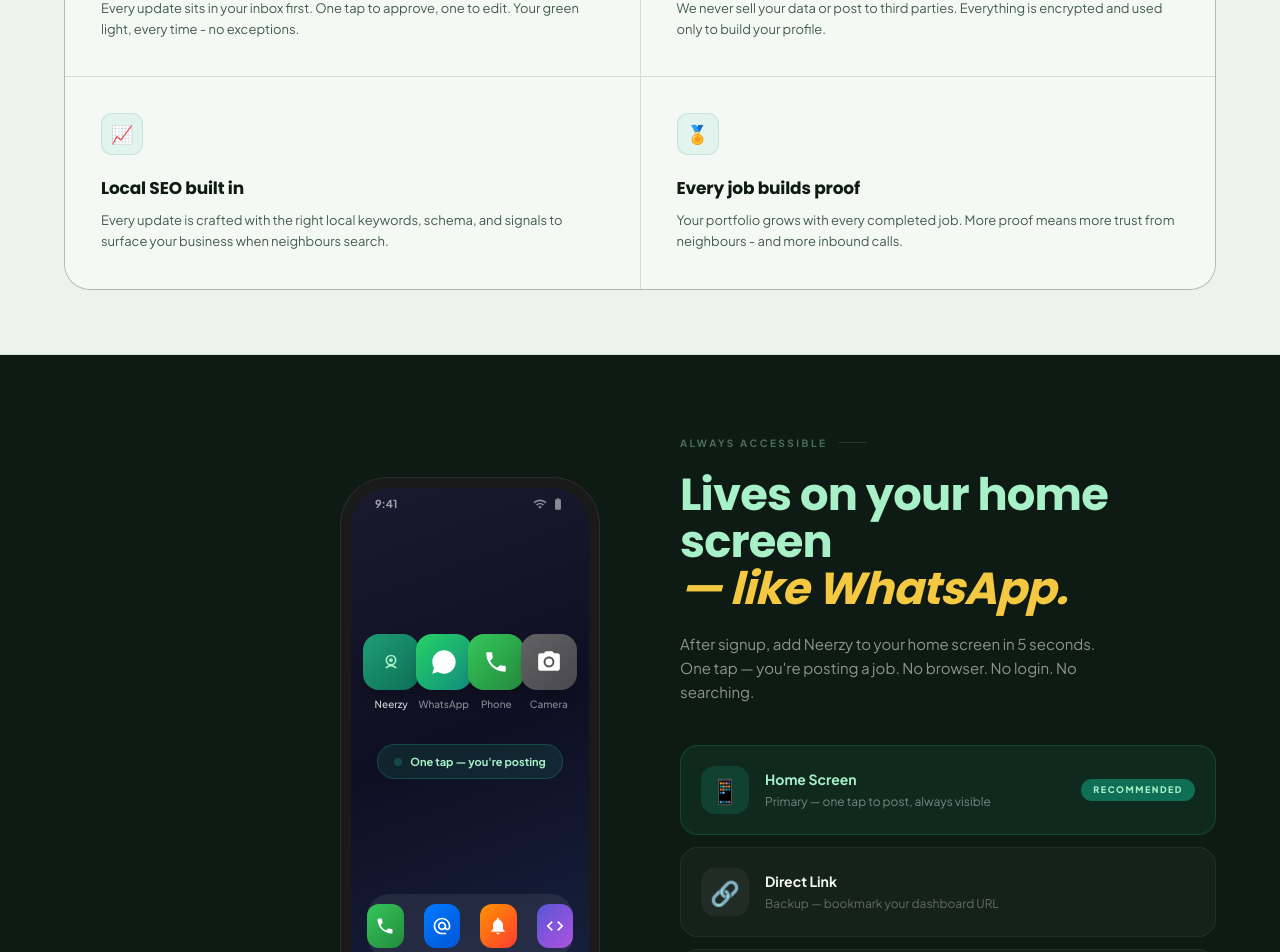
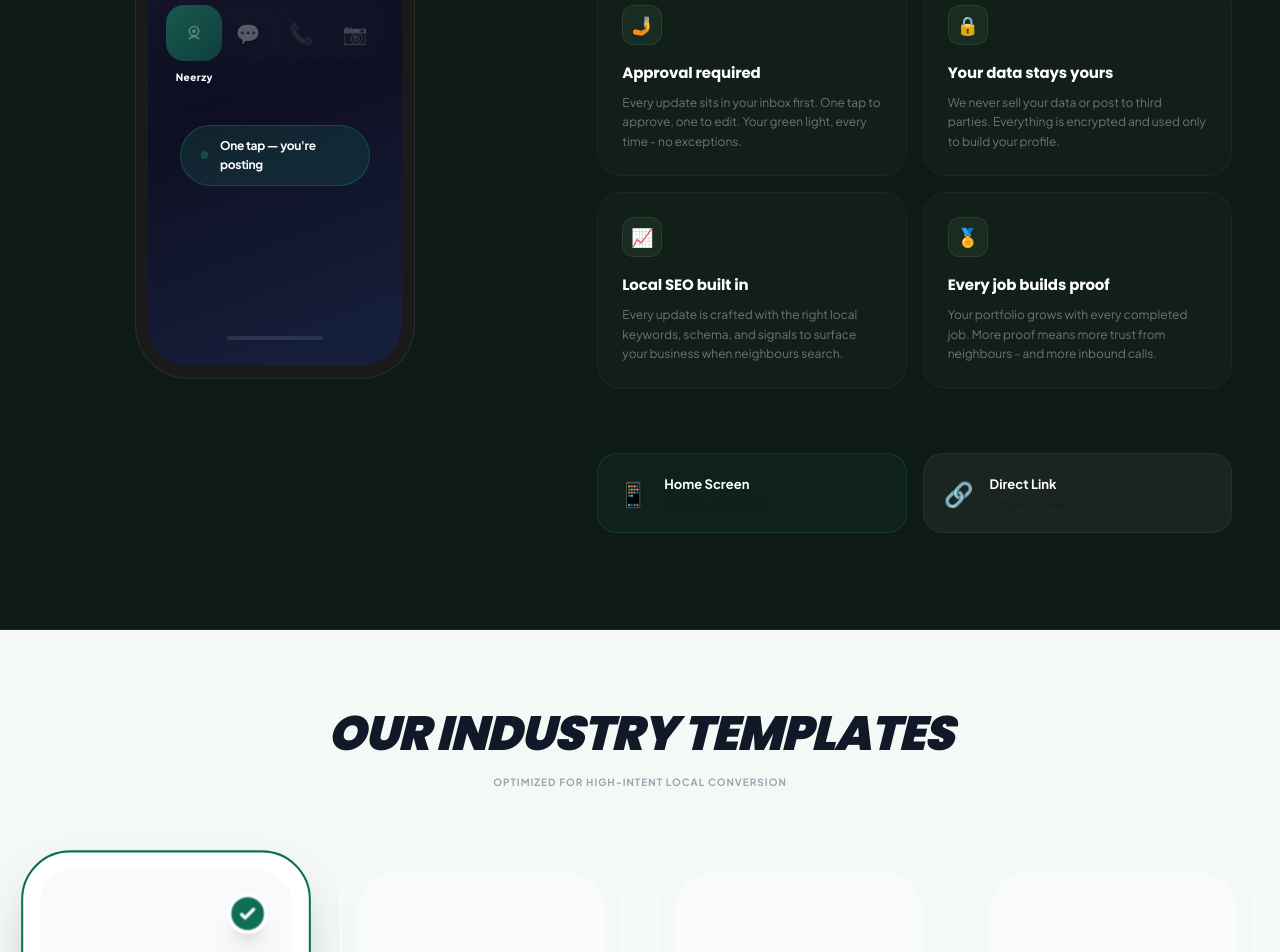
Before and after one commit to mobeen00381/seo-junction, a Next.js app: page / in a window 1280 px wide. Shown: the part 2800-3752 px from the top of the page. Built offline with nearby package versions, Linux system fonts and the light colour scheme.

Commit message:
feat: consolidate Control and Home Screen sections into single Mobile Companion hub

```diff
--- a/src/app/page.tsx
+++ b/src/app/page.tsx
@@ -259,7 +259,7 @@
           <h2 className="mb-3" style={{color:'var(--on-dark-sub)'}}>Four steps.<br/><em style={{color:'var(--sun)'}}>Zero complexity.</em></h2>
           <p className="text-[15px] max-w-[480px] mb-12" style={{color:'rgba(245,249,246,0.5)'}}>We handle everything behind the scenes. You just show us your latest work.</p>
           <div className="grid md:grid-cols-2 lg:grid-cols-4 gap-px rounded-[26px] overflow-hidden" style={{border:'1px solid rgba(168,240,200,0.1)', background:'rgba(168,240,200,0.06)'}}>
-            {STEPS.map((s, i) => (
+              {STEPS.map((s, i) => (
               <div key={i} className="p-8 md:p-10 premium-card" style={{background:'rgba(14,26,20,0.98)'}}>
                 <div className="font-display text-7xl font-bold italic leading-none tracking-tighter mb-4" style={{color:'rgba(168,240,200,0.07)'}}>{s.n}</div>
                 <div className="w-11 h-11 rounded-xl flex items-center justify-center text-xl mb-5" style={{background:'rgba(168,240,200,0.08)', border:'1px solid rgba(168,240,200,0.12)'}}>{s.icon}</div>
@@ -271,158 +271,102 @@
         </div>
       </section>
 
-      {/* 🔐 CONTROL 🔐 */}
-      <section className="py-14 md:py-16 px-6 md:px-12" style={{background:'var(--paper2)', borderTop:'1px solid var(--border)', borderBottom:'1px solid var(--border)'}}>
-        <div className="max-w-6xl mx-auto">
-          <div className="text-[10px] font-bold tracking-[2.5px] uppercase mb-4 flex items-center gap-3" style={{color:'var(--ink4)'}}>
-            Always in control
-            <span className="h-px w-7" style={{background:'var(--paper4)'}}></span>
-          </div>
-          <h2 className="mb-3">Nothing goes live<br/><em>without your say.</em></h2>
-          <p className="text-[15px] max-w-[480px] mb-10" style={{color:'var(--ink3)'}}>We do all the work. You approve every update before a single neighbour sees it.</p>
-          <div className="grid md:grid-cols-2 gap-px rounded-[26px] overflow-hidden" style={{border:'1px solid var(--border2)', background:'var(--border)'}}>
-            {CONTROLS.map((c, i) => (
-              <div key={i} className="p-8 md:p-9 premium-card" style={{background:'var(--paper)'}}>
-                <div className="w-[42px] h-[42px] rounded-[11px] flex items-center justify-center text-lg mb-5" style={{background:'var(--teal-soft)', border:'1px solid rgba(15,110,86,0.12)'}}>{c.icon}</div>
-                <h3 className="font-display text-[17px] font-bold mb-2" style={{color:'var(--ink)'}}>{c.title}</h3>
-                <p className="text-[13px] leading-relaxed" style={{color:'var(--ink3)'}}>{c.desc}</p>
-              </div>
-            ))}
-          </div>
-        </div>
-      </section>
+      {/* 📱 MOBILE COMPANION & CONTROL 📱 */}
+      <section className="py-16 md:py-24 px-6 md:px-12 overflow-hidden" style={{background:'var(--navy)', borderBottom:'1px solid rgba(255,255,255,0.05)'}}>
+        <div className="max-w-7xl mx-auto grid lg:grid-cols-[1fr_1.4fr] gap-16 md:gap-24 items-center">
 
-      {/* 📱 HOME SCREEN SECTION 📱 */}
-      <section className="py-14 md:py-20 px-6 md:px-12 overflow-hidden" style={{background:'var(--navy)'}}>
-        <div className="max-w-6xl mx-auto grid md:grid-cols-2 gap-16 md:gap-20 items-center">
+          {/* Left — Phone Mockup (Visual Highlight) */}
+          <div className="flex justify-center md:px-12">
+            <div className="w-[280px] h-[560px] rounded-[54px] p-3 shadow-4xl relative group" style={{background:'#1a1a1a', border:'1px solid rgba(255,255,255,0.08)'}}>
+               {/* Ambient Glow */}
+               <div className="absolute inset-0 bg-teal-500/20 blur-[100px] opacity-0 group-hover:opacity-100 transition-opacity duration-1000 -z-10"></div>
 
-          {/* Left — Phone Mockup (Home Screen) */}
-          <div className="flex justify-center md:justify-end order-2 md:order-1">
-            <div className="w-[260px] h-[520px] rounded-[48px] p-2.5 shadow-4xl" style={{background:'#1a1a1a', border:'1px solid rgba(255,255,255,0.08)'}}>
-              <div className="w-full h-full rounded-[38px] overflow-hidden relative flex flex-col" style={{background:'linear-gradient(160deg, #1a1a2e 0%, #0f0f23 50%, #16213e 100%)'}}>
-
+               <div className="w-full h-full rounded-[42px] overflow-hidden relative flex flex-col" style={{background:'linear-gradient(160deg, #1a1a2e 0%, #0f0f23 50%, #16213e 100%)'}}>
                 {/* Status Bar */}
                 <div className="h-8 flex items-center px-6 shrink-0">
                   <div className="text-[11px] font-bold" style={{color:'rgba(255,255,255,0.6)'}}>9:41</div>
-                  <div className="ml-auto flex gap-1 items-center opacity-50">
-                    <svg width="14" height="14" viewBox="0 0 24 24" fill="white"><path d="M1 9l2 2c4.97-4.97 13.03-4.97 18 0l2-2C16.93 2.93 7.08 2.93 1 9zm8 8l3 3 3-3a4.237 4.237 0 00-6 0zm-4-4l2 2a7.074 7.074 0 0110 0l2-2C15.14 9.14 8.87 9.14 5 13z"/></svg>
-                    <svg width="14" height="14" viewBox="0 0 24 24" fill="white"><path d="M15.67 4H14V2h-4v2H8.33C7.6 4 7 4.6 7 5.33v15.33C7 21.4 7.6 22 8.33 22h7.33c.74 0 1.34-.6 1.34-1.33V5.33C17 4.6 16.4 4 15.67 4z"/></svg>
+                  <div className="ml-auto flex gap-1.5 items-center opacity-40">
+                    <div className="w-3.5 h-3.5 rounded-[4px] border border-white"></div>
+                    <div className="w-4 h-2.5 rounded-[2px] border border-white"></div>
                   </div>
                 </div>
 
-                {/* Home Screen Area */}
-                <div className="flex-1 flex flex-col items-center justify-center gap-8 px-6">
-
-                  {/* App Icons Row */}
-                  <div className="grid grid-cols-4 gap-5">
-                    {/* Neerzy App — Highlighted */}
-                    <div className="flex flex-col items-center gap-1.5 group">
-                      <div className="w-14 h-14 rounded-[16px] flex items-center justify-center shadow-lg transition-transform group-hover:scale-110" style={{background:'linear-gradient(135deg, #1d9e75 0%, #0f6e56 100%)'}}>
-                        <svg className="w-7 h-7" viewBox="0 0 30 30" fill="none">
+                <div className="flex-1 flex flex-col items-center justify-center gap-10 px-8">
+                  {/* App Grid */}
+                  <div className="grid grid-cols-4 gap-6">
+                    <div className="flex flex-col items-center gap-2">
+                      <div className="w-14 h-14 rounded-[18px] flex items-center justify-center shadow-2xl animate-pulse" style={{background:'linear-gradient(135deg, #1d9e75 0%, #0f6e56 100%)'}}>
+                        <svg width="28" height="28" viewBox="0 0 30 30" fill="none">
                           <circle cx="15" cy="13" r="5" fill="none" stroke="#a8f0c8" strokeWidth="1.8"/>
                           <circle cx="15" cy="13" r="2" fill="#a8f0c8"/>
-                          <path d="M10 21 Q15 17 20 21" stroke="#a8f0c8" strokeWidth="1.8" strokeLinecap="round" fill="none"/>
+                          <path d="M10 21 Q15 17 20 21" stroke="#a8f0c8" strokeWidth="1.8" strokeLinecap="round"/>
                         </svg>
                       </div>
-                      <span className="text-[10px] font-medium" style={{color:'rgba(255,255,255,0.8)'}}>Neerzy</span>
+                      <span className="text-[10px] font-black tracking-wider text-white">Neerzy</span>
                     </div>
-
-                    {/* WhatsApp */}
-                    <div className="flex flex-col items-center gap-1.5">
-                      <div className="w-14 h-14 rounded-[16px] flex items-center justify-center shadow-lg" style={{background:'linear-gradient(135deg, #25D366 0%, #128C7E 100%)'}}>
-                        <svg width="28" height="28" viewBox="0 0 24 24" fill="white"><path d="M17.472 14.382c-.297-.149-1.758-.867-2.03-.967-.273-.099-.471-.148-.67.15-.197.297-.767.966-.94 1.164-.173.199-.347.223-.644.075-.297-.15-1.255-.463-2.39-1.475-.883-.788-1.48-1.761-1.653-2.059-.173-.297-.018-.458.13-.606.134-.133.298-.347.446-.52.149-.174.198-.298.298-.497.099-.198.05-.371-.025-.52-.075-.149-.669-1.612-.916-2.207-.242-.579-.487-.5-.669-.51-.173-.008-.371-.01-.57-.01-.198 0-.52.074-.792.372-.272.297-1.04 1.016-1.04 2.479 0 1.462 1.065 2.875 1.213 3.074.149.198 2.096 3.2 5.077 4.487.709.306 1.262.489 1.694.625.712.227 1.36.195 1.871.118.571-.085 1.758-.719 2.006-1.413.248-.694.248-1.289.173-1.413-.074-.124-.272-.198-.57-.347z"/><path d="M12 2C6.477 2 2 6.477 2 12c0 1.89.525 3.66 1.438 5.168L2 22l4.832-1.438A9.955 9.955 0 0012 22c5.523 0 10-4.477 10-10S17.523 2 12 2z"/></svg>
+                    {['💬', '📞', '📷'].map((e, i) => (
+                      <div key={i} className="flex flex-col items-center gap-2 opacity-30">
+                        <div className="w-14 h-14 rounded-[18px] bg-white/5 flex items-center justify-center text-xl">
+                          {e}
+                        </div>
                       </div>
-                      <span className="text-[10px] font-medium" style={{color:'rgba(255,255,255,0.5)'}}>WhatsApp</span>
-                    </div>
-
-                    {/* Phone */}
-                    <div className="flex flex-col items-center gap-1.5">
-                      <div className="w-14 h-14 rounded-[16px] flex items-center justify-center shadow-lg" style={{background:'linear-gradient(135deg, #34C759 0%, #248A3D 100%)'}}>
-                        <svg width="26" height="26" viewBox="0 0 24 24" fill="white"><path d="M6.62 10.79c1.44 2.83 3.76 5.14 6.59 6.59l2.2-2.2c.27-.27.67-.36 1.02-.24 1.12.37 2.33.57 3.57.57.55 0 1 .45 1 1V20c0 .55-.45 1-1 1-9.39 0-17-7.61-17-17 0-.55.45-1 1-1h3.5c.55 0 1 .45 1 1 0 1.25.2 2.45.57 3.57.11.35.03.74-.25 1.02l-2.2 2.2z"/></svg>
-                      </div>
-                      <span className="text-[10px] font-medium" style={{color:'rgba(255,255,255,0.5)'}}>Phone</span>
-                    </div>
-
-                    {/* Camera */}
-                    <div className="flex flex-col items-center gap-1.5">
-                      <div className="w-14 h-14 rounded-[16px] flex items-center justify-center shadow-lg" style={{background:'linear-gradient(135deg, #636366 0%, #48484A 100%)'}}>
-                        <svg width="26" height="26" viewBox="0 0 24 24" fill="white"><path d="M12 15.2a3.2 3.2 0 100-6.4 3.2 3.2 0 000 6.4z"/><path d="M9 2L7.17 4H4c-1.1 0-2 .9-2 2v12c0 1.1.9 2 2 2h16c1.1 0 2-.9 2-2V6c0-1.1-.9-2-2-2h-3.17L15 2H9zm3 15c-2.76 0-5-2.24-5-5s2.24-5 5-5 5 2.24 5 5-2.24 5-5 5z"/></svg>
-                      </div>
-                      <span className="text-[10px] font-medium" style={{color:'rgba(255,255,255,0.5)'}}>Camera</span>
-                    </div>
+                    ))}
                   </div>
 
-                  {/* Neerzy Highlight Pulse */}
-                  <div className="flex items-center gap-2 px-4 py-2 rounded-full" style={{background:'rgba(29,158,117,0.15)', border:'1px solid rgba(29,158,117,0.3)'}}>
+                  <div className="flex items-center gap-3 px-5 py-2.5 rounded-full" style={{background:'rgba(29,158,117,0.15)', border:'1px solid rgba(29,158,117,0.3)'}}>
                     <div className="w-2 h-2 rounded-full" style={{background:'var(--teal2)', animation:'blink 2s ease-in-out infinite'}}></div>
-                    <span className="text-[11px] font-bold" style={{color:'var(--mint)'}}>One tap — you&apos;re posting</span>
+                    <span className="text-[12px] font-bold tracking-tight text-white">One tap — you&apos;re posting</span>
                   </div>
                 </div>
 
-                {/* Dock */}
-                <div className="h-16 flex items-center justify-center gap-5 mx-4 mb-2 rounded-[22px] shrink-0" style={{background:'rgba(255,255,255,0.08)', backdropFilter:'blur(20px)'}}>
-                  <div className="w-11 h-11 rounded-[12px] flex items-center justify-center" style={{background:'linear-gradient(135deg, #34C759 0%, #248A3D 100%)'}}>
-                    <svg width="20" height="20" viewBox="0 0 24 24" fill="white"><path d="M6.62 10.79c1.44 2.83 3.76 5.14 6.59 6.59l2.2-2.2c.27-.27.67-.36 1.02-.24 1.12.37 2.33.57 3.57.57.55 0 1 .45 1 1V20c0 .55-.45 1-1 1-9.39 0-17-7.61-17-17 0-.55.45-1 1-1h3.5c.55 0 1 .45 1 1 0 1.25.2 2.45.57 3.57.11.35.03.74-.25 1.02l-2.2 2.2z"/></svg>
-                  </div>
-                  <div className="w-11 h-11 rounded-[12px] flex items-center justify-center" style={{background:'linear-gradient(135deg, #007AFF 0%, #0055D4 100%)'}}>
-                    <svg width="20" height="20" viewBox="0 0 24 24" fill="white"><path d="M12 2C6.48 2 2 6.48 2 12s4.48 10 10 10h5v-2h-5c-4.34 0-8-3.66-8-8s3.66-8 8-8 8 3.66 8 8v1.43c0 .79-.71 1.57-1.5 1.57s-1.5-.78-1.5-1.57V12c0-2.76-2.24-5-5-5s-5 2.24-5 5 2.24 5 5 5c1.38 0 2.64-.56 3.54-1.47.65.89 1.77 1.47 2.96 1.47 1.97 0 3.5-1.6 3.5-3.57V12c0-5.52-4.48-10-10-10zm0 13c-1.66 0-3-1.34-3-3s1.34-3 3-3 3 1.34 3 3-1.34 3-3 3z"/></svg>
-                  </div>
-                  <div className="w-11 h-11 rounded-[12px] flex items-center justify-center" style={{background:'linear-gradient(135deg, #FF9500 0%, #FF3B30 100%)'}}>
-                    <svg width="20" height="20" viewBox="0 0 24 24" fill="white"><path d="M12 22c1.1 0 2-.9 2-2h-4c0 1.1.89 2 2 2zm6-6v-5c0-3.07-1.64-5.64-4.5-6.32V4c0-.83-.67-1.5-1.5-1.5s-1.5.67-1.5 1.5v.68C7.63 5.36 6 7.92 6 11v5l-2 2v1h16v-1l-2-2z"/></svg>
-                  </div>
-                  <div className="w-11 h-11 rounded-[12px] flex items-center justify-center" style={{background:'linear-gradient(135deg, #5856D6 0%, #AF52DE 100%)'}}>
-                    <svg width="20" height="20" viewBox="0 0 24 24" fill="white"><path d="M9.4 16.6L4.8 12l4.6-4.6L8 6l-6 6 6 6 1.4-1.4zm5.2 0l4.6-4.6-4.6-4.6L16 6l6 6-6 6-1.4-1.4z"/></svg>
-                  </div>
-                </div>
-
-                {/* Home Indicator */}
-                <div className="h-5 flex items-center justify-center shrink-0">
-                  <div className="w-28 h-1 rounded-full" style={{background:'rgba(255,255,255,0.2)'}}></div>
+                <div className="h-6 flex items-center justify-center shrink-0 mb-4 opacity-10">
+                  <div className="w-24 h-1 bg-white rounded-full"></div>
                 </div>
               </div>
             </div>
           </div>
 
-          {/* Right — Copy & Access Cards */}
-          <div className="order-1 md:order-2">
-            <div className="text-[10px] font-bold tracking-[2.5px] uppercase mb-5 flex items-center gap-3" style={{color:'rgba(168,240,200,0.4)'}}>
-              Always accessible
-              <span className="h-px w-7" style={{background:'rgba(168,240,200,0.15)'}}></span>
+          {/* Right — Combined Copy & Features */}
+          <div className="flex flex-col">
+            <div className="text-[10px] font-black tracking-[4px] uppercase mb-6 flex items-center gap-3" style={{color:'var(--on-dark-sub)'}}>
+              Mobile-First Control
+              <span className="h-px w-8" style={{background:'rgba(168,240,200,0.15)'}}></span>
             </div>
-            <h2 className="mb-5" style={{color:'var(--mint)'}}>Lives on your home screen<br/><em style={{color:'var(--sun)'}}>— like WhatsApp.</em></h2>
-            <p className="text-[15px] max-w-[440px] mb-10 leading-relaxed" style={{color:'rgba(245,249,246,0.55)'}}>
-              After signup, add Neerzy to your home screen in 5 seconds. One tap — you&apos;re posting a job. No browser. No login. No searching.
+            <h2 className="mb-6 leading-[1.1]" style={{color:'var(--on-dark)'}}>
+              Nothing goes live without your say. <br/>
+              <em style={{color:'var(--sun)'}}>Lives on your home screen.</em>
+            </h2>
+            <p className="text-[16px] max-w-[580px] mb-12" style={{color:'rgba(245,249,246,0.6)'}}>
+              Add Neerzy to your phone in 5 seconds. Snap photos on-site, approve AI-written posts in one tap, and watch your Google ranking grow while you work.
             </p>
 
-            {/* Access Method Cards */}
-            <div className="space-y-3">
-              {/* Primary — Home Screen */}
-              <div className="rounded-[18px] p-5 flex items-center gap-4" style={{background:'rgba(29,158,117,0.12)', border:'1px solid rgba(29,158,117,0.25)'}}>
-                <div className="w-12 h-12 rounded-[14px] flex items-center justify-center text-2xl shrink-0" style={{background:'rgba(29,158,117,0.2)'}}>📱</div>
-                <div>
-                  <div className="text-[14px] font-bold mb-0.5" style={{color:'var(--mint)'}}>Home Screen</div>
-                  <div className="text-[12px]" style={{color:'rgba(245,249,246,0.45)'}}>Primary — one tap to post, always visible</div>
+            {/* Core Control Features Grid */}
+            <div className="grid sm:grid-cols-2 gap-4 mb-16">
+              {CONTROLS.map((c, i) => (
+                <div key={i} className="p-6 rounded-[24px] border border-white/[0.04] group hover:bg-white/[0.02] transition-colors" style={{background:'rgba(255,255,255,0.02)'}}>
+                  <div className="w-10 h-10 rounded-xl flex items-center justify-center text-lg mb-4" style={{background:'rgba(168,240,200,0.06)', border:'1px solid rgba(168,240,200,0.1)'}}>{c.icon}</div>
+                  <h3 className="text-white font-bold mb-2 text-[15px]">{c.title}</h3>
+                  <p className="text-[12px] leading-relaxed" style={{color:'rgba(245,249,246,0.4)'}}>{c.desc}</p>
                 </div>
-                <div className="ml-auto text-[9px] font-black tracking-[1.5px] uppercase px-3 py-1 rounded-full shrink-0" style={{background:'var(--teal)', color:'var(--mint)'}}>Recommended</div>
-              </div>
+              ))}
+            </div>
 
-              {/* Direct Link */}
-              <div className="rounded-[18px] p-5 flex items-center gap-4" style={{background:'rgba(255,255,255,0.03)', border:'1px solid rgba(255,255,255,0.06)'}}>
-                <div className="w-12 h-12 rounded-[14px] flex items-center justify-center text-2xl shrink-0" style={{background:'rgba(255,255,255,0.05)'}}>🔗</div>
-                <div>
-                  <div className="text-[14px] font-bold mb-0.5" style={{color:'var(--paper)'}}>Direct Link</div>
-                  <div className="text-[12px]" style={{color:'rgba(245,249,246,0.35)'}}>Backup — bookmark your dashboard URL</div>
-                </div>
-              </div>
-
-              {/* QR Code */}
-              <div className="rounded-[18px] p-5 flex items-center gap-4" style={{background:'rgba(255,255,255,0.03)', border:'1px solid rgba(255,255,255,0.06)'}}>
-                <div className="w-12 h-12 rounded-[14px] flex items-center justify-center text-2xl shrink-0" style={{background:'rgba(255,255,255,0.05)'}}>📷</div>
-                <div>
-                  <div className="text-[14px] font-bold mb-0.5" style={{color:'var(--paper)'}}>QR Code</div>
-                  <div className="text-[12px]" style={{color:'rgba(245,249,246,0.35)'}}>First-time use — scan to install instantly</div>
-                </div>
-              </div>
+            {/* Installation Methods (Compact Row) */}
+            <div className="flex flex-col sm:flex-row gap-4">
+               <div className="flex-1 p-5 rounded-[20px] flex items-center gap-4 bg-teal-500/5 border border-teal-500/15">
+                  <div className="text-2xl">📱</div>
+                  <div>
+                    <div className="text-[13px] font-bold text-white">Home Screen</div>
+                    <div className="text-[11px] opacity-40">Direct, 1-tap access</div>
+                  </div>
+               </div>
+               <div className="flex-1 p-5 rounded-[20px] flex items-center gap-4 bg-white/5 border border-white/5">
+                  <div className="text-2xl">🔗</div>
+                  <div>
+                    <div className="text-[13px] font-bold text-white">Direct Link</div>
+                    <div className="text-[11px] opacity-40">Simple browser access</div>
+                  </div>
+               </div>
             </div>
           </div>
         </div>
```
